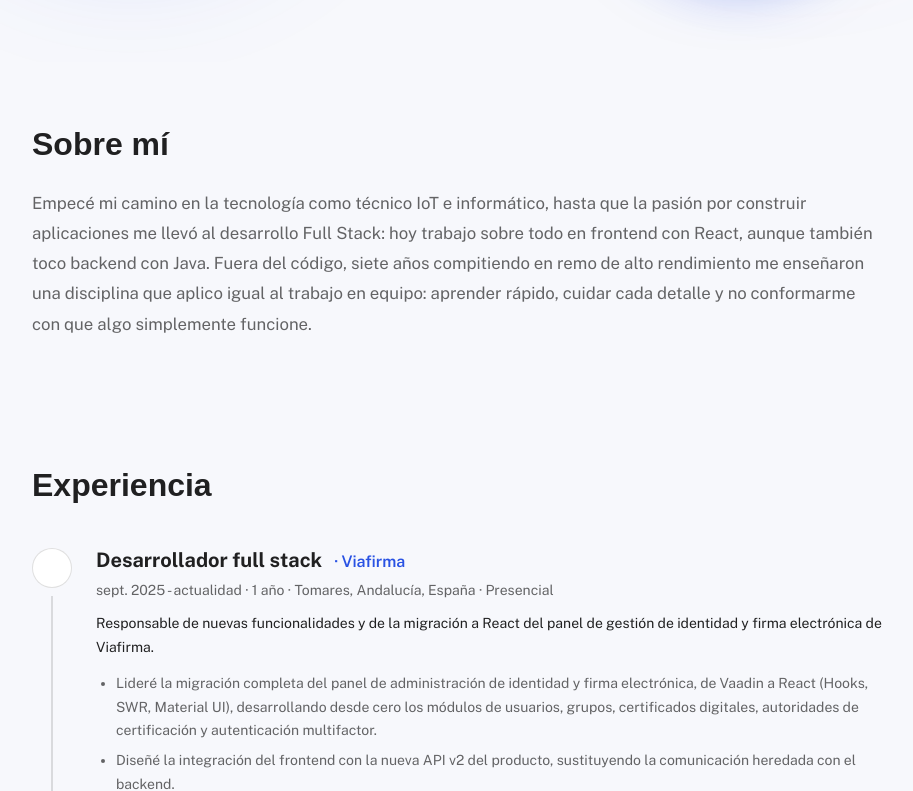
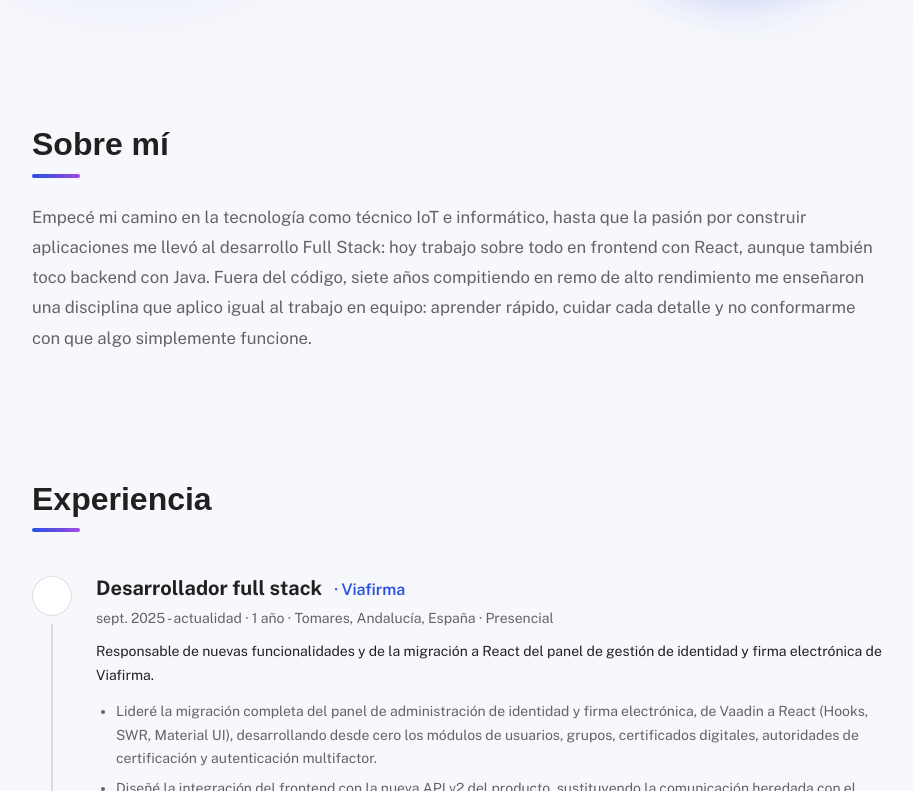
Before and after one commit to javipintado3/personal-portfolio, a React (Vite) app: page / in a window 1280 px wide. Shown: the part 569-1360 px from the top of the page, without its empty margins (182-1095 px from the left). Built offline with nearby package versions, Linux system fonts and the light colour scheme; a web font is replaced by a local one.

Commit message:
Sections: share a SectionTitle with gradient underline and equalize skill cards

```diff
--- /dev/null
+++ b/src/components/common/SectionTitle.tsx
@@ -0,0 +1,31 @@
+import type { ReactNode } from 'react';
+
+import { Box, Typography } from '@mui/material';
+
+type SectionTitleProps = {
+  children: ReactNode;
+  /** Espacio inferior (en unidades del tema) antes del contenido de la sección. */
+  mb?: number;
+};
+
+const SectionTitle = ({ children, mb = 4 }: SectionTitleProps) => {
+  return (
+    <Box sx={{ mb }}>
+      <Typography variant="h3" sx={{ fontSize: { xs: '1.75rem', md: '2rem' } }}>
+        {children}
+      </Typography>
+      <Box
+        aria-hidden
+        sx={{
+          width: 48,
+          height: 4,
+          mt: 1.25,
+          borderRadius: 999,
+          background: 'linear-gradient(90deg, #2952E3 0%, #6C4CE0 60%, #A24BE0 100%)',
+        }}
+      />
+    </Box>
+  );
+};
+
+export default SectionTitle;
--- a/src/components/sections/About.tsx
+++ b/src/components/sections/About.tsx
@@ -1,6 +1,7 @@
 import { Box, Container, Typography } from '@mui/material';
 
 import Reveal from '../common/Reveal';
+import SectionTitle from '../common/SectionTitle';
 import { profile } from '../../data/profile';
 
 const About = () => {
@@ -8,9 +9,7 @@ const About = () => {
     <Box id="about" sx={{ py: { xs: 6, md: 8 } }}>
       <Container maxWidth="md">
         <Reveal>
-          <Typography variant="h3" sx={{ fontSize: { xs: '1.75rem', md: '2rem' }, mb: 3 }}>
-            Sobre mí
-          </Typography>
+          <SectionTitle mb={3}>Sobre mí</SectionTitle>
           <Typography variant="body1" sx={{ color: 'text.secondary', lineHeight: 1.8, fontSize: '1.05rem' }}>
             {profile.about}
           </Typography>
--- a/src/components/sections/Experience.tsx
+++ b/src/components/sections/Experience.tsx
@@ -2,6 +2,7 @@ import { Avatar, Box, Chip, Container, Stack, Typography } from '@mui/material';
 import { IconBriefcase } from '@tabler/icons-react';
 
 import Reveal from '../common/Reveal';
+import SectionTitle from '../common/SectionTitle';
 import { experience } from '../../data/profile';
 import { formatDuration } from '../../utils/duration';
 
@@ -9,9 +10,7 @@ const Experience = () => {
   return (
     <Box id="experience" sx={{ py: { xs: 6, md: 8 } }}>
       <Container maxWidth="md">
-        <Typography variant="h3" sx={{ fontSize: { xs: '1.75rem', md: '2rem' }, mb: 5 }}>
-          Experiencia
-        </Typography>
+        <SectionTitle mb={5}>Experiencia</SectionTitle>
 
         <Stack spacing={0}>
           {experience.map((entry, index) => (
--- a/src/components/sections/Hobbies.tsx
+++ b/src/components/sections/Hobbies.tsx
@@ -5,6 +5,7 @@ import { IconBarbell, IconBrandStrava, IconRotate2, IconRun, IconTrophy, type Ic
 
 import FlipCard from '../common/FlipCard';
 import Reveal from '../common/Reveal';
+import SectionTitle from '../common/SectionTitle';
 import GymAnimation from '../common/animations/GymAnimation';
 import RowingAnimation from '../common/animations/RowingAnimation';
 import RunningAnimation from '../common/animations/RunningAnimation';
@@ -32,9 +33,7 @@ const Hobbies = () => {
   return (
     <Box id="hobbies" sx={{ py: { xs: 6, md: 8 } }}>
       <Container maxWidth="md">
-        <Typography variant="h3" sx={{ fontSize: { xs: '1.75rem', md: '2rem' }, mb: 4 }}>
-          Fuera del trabajo
-        </Typography>
+        <SectionTitle>Fuera del trabajo</SectionTitle>
 
         <Grid container spacing={3}>
           {hobbies.map((hobby) => {
--- a/src/components/sections/Skills.tsx
+++ b/src/components/sections/Skills.tsx
@@ -1,20 +1,19 @@
 import { Box, Chip, Container, Grid, Paper, Typography } from '@mui/material';
 
 import Reveal from '../common/Reveal';
+import SectionTitle from '../common/SectionTitle';
 import { skillGroups } from '../../data/profile';
 
 const Skills = () => {
   return (
     <Box id="skills" sx={{ py: { xs: 6, md: 8 }, bgcolor: 'background.paper' }}>
       <Container maxWidth="md">
-        <Typography variant="h3" sx={{ fontSize: { xs: '1.75rem', md: '2rem' }, mb: 4 }}>
-          Habilidades
-        </Typography>
+        <SectionTitle>Habilidades</SectionTitle>
 
         <Grid container spacing={3}>
           {skillGroups.map((group) => (
             <Grid key={group.title} size={{ xs: 12, sm: 4 }}>
-              <Reveal>
+              <Reveal stretch>
                 <Paper
                   variant="outlined"
                   sx={{
```
